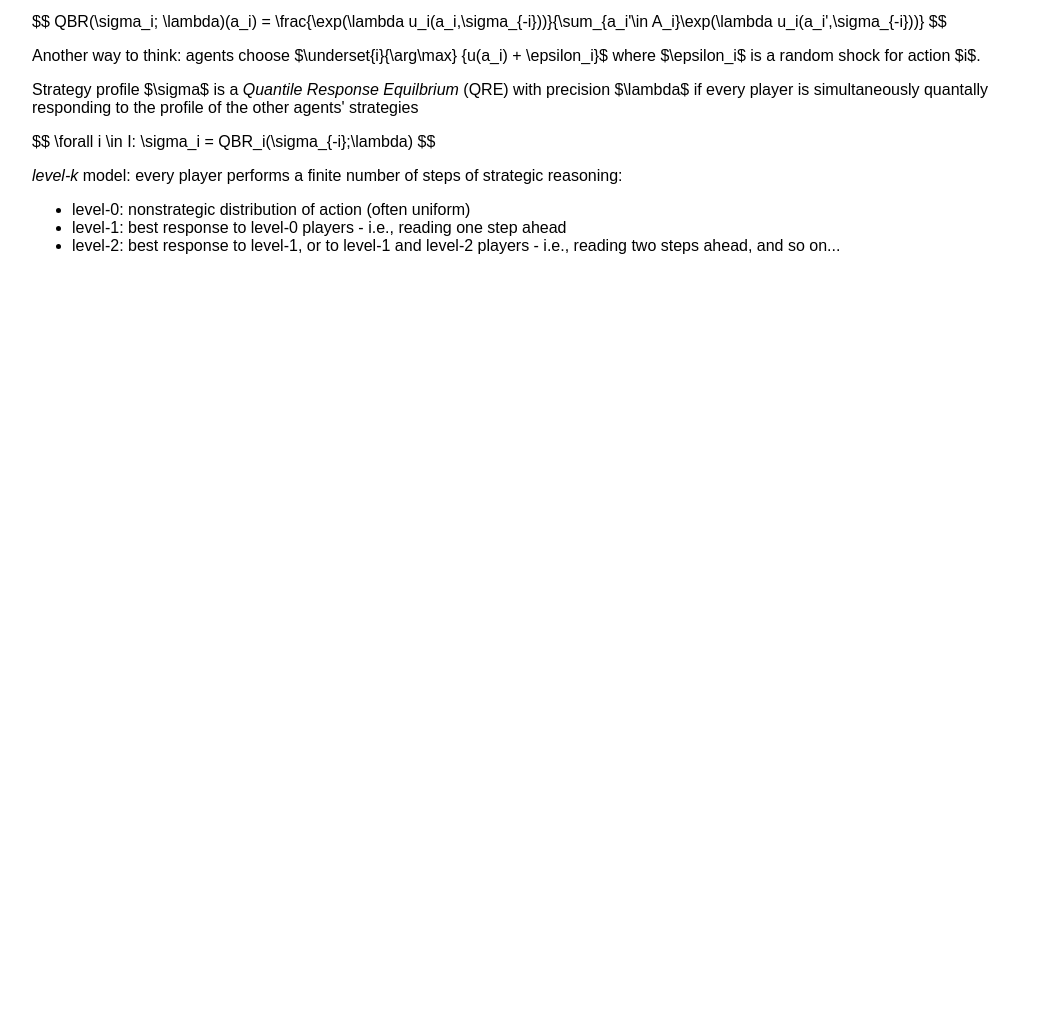
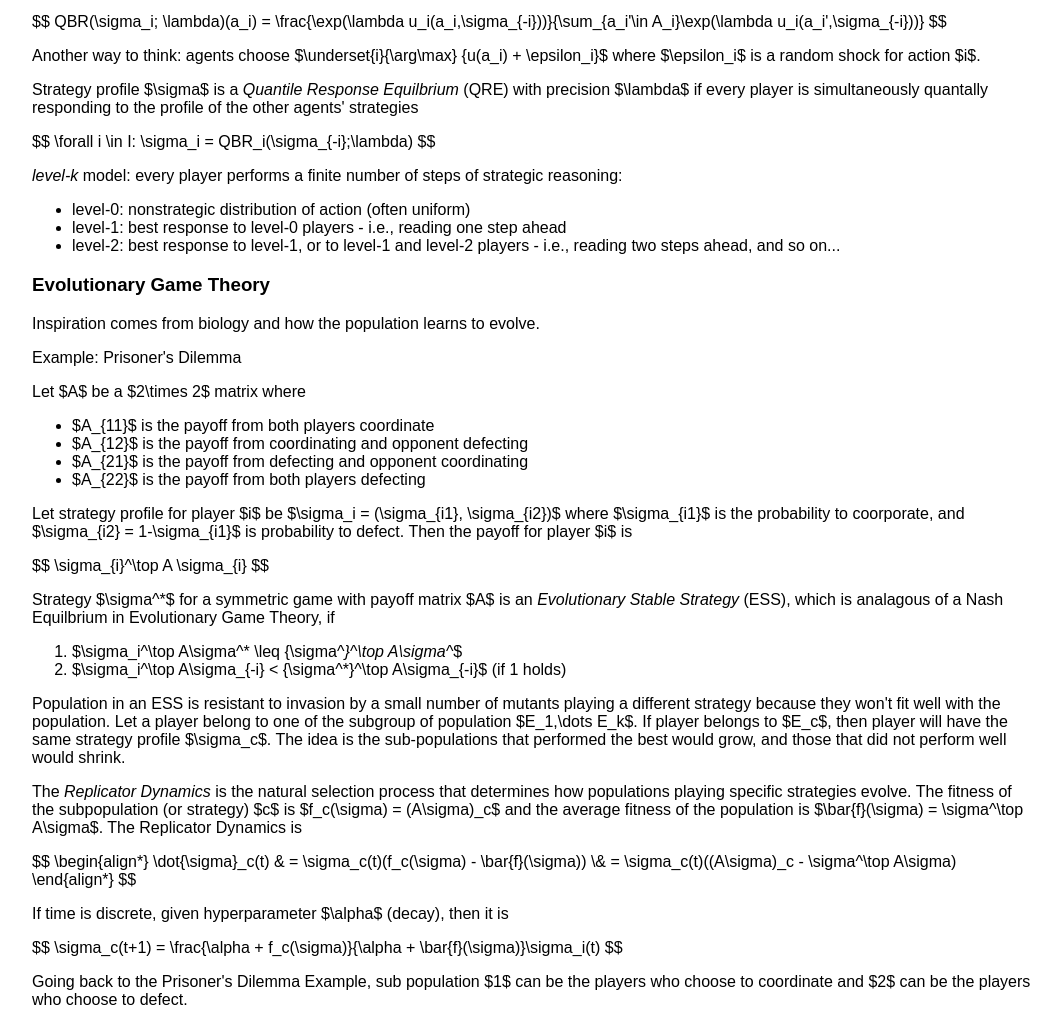
Before and after one commit to KaiwenHuu/kaiwenhuu.github.io, a Gatsby site: page /notes/microtheory/game-theory in a window 1280 px wide. Shown: the part 1302-2327 px from the top of the page, without its empty margins (108-1169 px from the left). Before the commit the page ends 1573 px from the top, so only its background shows below. Built offline with nearby package versions, Linux system fonts and the light colour scheme; Gatsby itself is replaced by a stand-in of ours.

Commit message:
added notes on game theory

```diff
--- a/notes/microtheory/gametheory.md
+++ b/notes/microtheory/gametheory.md
@@ -91,3 +91,46 @@ $$
 - level-0: nonstrategic distribution of action (often uniform)
 - level-1: best response to level-0 players - i.e., reading one step ahead
 - level-2: best response to level-1, or to level-1 and level-2 players - i.e., reading two steps ahead, and so on...
+
+### Evolutionary Game Theory
+
+Inspiration comes from biology and how the population learns to evolve.
+
+Example: Prisoner's Dilemma
+
+Let $A$ be a $2\times 2$ matrix where
+
+- $A_{11}$ is the payoff from both players coordinate
+- $A_{12}$ is the payoff from coordinating and opponent defecting
+- $A_{21}$ is the payoff from defecting and opponent coordinating
+- $A_{22}$ is the payoff from both players defecting
+
+Let strategy profile for player $i$ be $\sigma_i = (\sigma_{i1}, \sigma_{i2})$ where $\sigma_{i1}$ is the probability to coorporate, and $\sigma_{i2} = 1-\sigma_{i1}$ is probability to defect. Then the payoff for player $i$ is
+
+$$
+\sigma_{i}^\top A \sigma_{i}
+$$
+
+Strategy $\sigma^*$ for a symmetric game with payoff matrix $A$ is an *Evolutionary Stable Strategy* (ESS), which is analagous of a Nash Equilbrium in Evolutionary Game Theory, if
+
+1. $\sigma_i^\top A\sigma^* \leq {\sigma^*}^\top A\sigma^*$
+2. $\sigma_i^\top A\sigma_{-i} < {\sigma^*}^\top A\sigma_{-i}$ (if 1 holds)
+
+Population in an ESS is resistant to invasion by a small number of mutants playing a different strategy because they won't fit well with the population. Let a player belong to one of the subgroup of population $E_1,\dots E_k$. If player belongs to $E_c$, then player will have the same strategy profile $\sigma_c$. The idea is the sub-populations that performed the best would grow, and those that did not perform well would shrink.
+
+The *Replicator Dynamics* is the natural selection process that determines how populations playing specific strategies evolve. The fitness of the subpopulation (or strategy) $c$ is $f_c(\sigma) = (A\sigma)_c$ and the average fitness of the population is $\bar{f}(\sigma) = \sigma^\top A\sigma$. The Replicator Dynamics is
+
+$$
+\begin{align*}
+\dot{\sigma}_c(t) & = \sigma_c(t)(f_c(\sigma) - \bar{f}(\sigma))
+\\& = \sigma_c(t)((A\sigma)_c - \sigma^\top A\sigma)
+\end{align*}
+$$
+
+If time is discrete, given hyperparameter $\alpha$ (decay), then it is
+
+$$
+\sigma_c(t+1) = \frac{\alpha + f_c(\sigma)}{\alpha + \bar{f}(\sigma)}\sigma_i(t)
+$$
+
+Going back to the Prisoner's Dilemma Example, sub population $1$ can be the players who choose to coordinate and $2$ can be the players who choose to defect.
```
